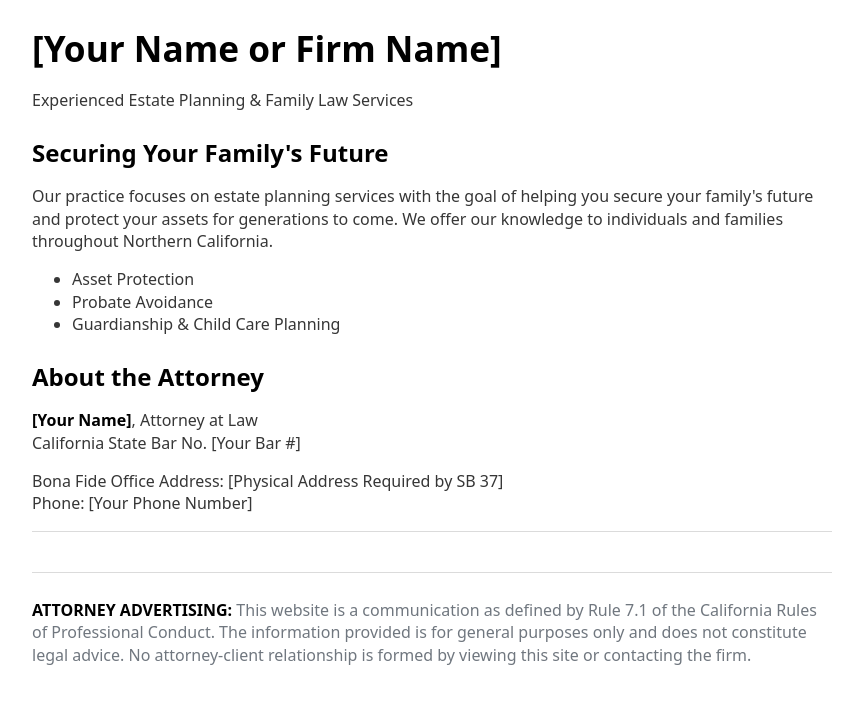
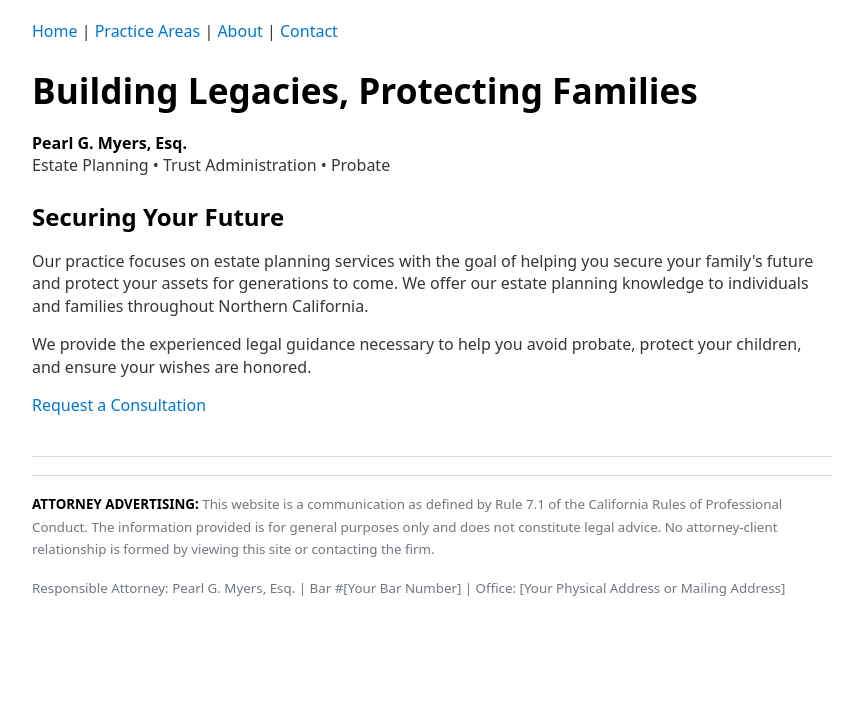
Before and after one commit to judahahahah/PGMLegal, a plain HTML site: page index.html in a window 1280 px wide. Shown: the whole page, without its empty margins (208-1071 px from the left). Drawn offline with nearby package versions, Linux system fonts and the light colour scheme.

Commit message:
Update index.html

```diff
--- a/index.html
+++ b/index.html
@@ -3,38 +3,36 @@
 <head>
     <meta charset="UTF-8">
     <meta name="viewport" content="width=device-width, initial-scale=1.0">
-    <title>Estate Planning Services | Northern California</title>
+    <title>Law Office of Pearl G. Myers | Northern California Estate Planning</title>
     <link rel="stylesheet" href="https://cdn.jsdelivr.net/npm/water.css@2/out/water.css">
 </head>
 <body>
+    <nav>
+        <a href="index.html">Home</a> |
+        <a href="services.html">Practice Areas</a> |
+        <a href="about.html">About</a> |
+        <a href="contact.html">Contact</a>
+    </nav>
+
     <header>
-        <h1>[Your Name or Firm Name]</h1>
-        <p>Experienced Estate Planning & Family Law Services</p>
+        <h1>Building Legacies, Protecting Families</h1>
+        <p><strong>Pearl G. Myers, Esq.</strong><br>
+        Estate Planning • Trust Administration • Probate</p>
     </header>
 
     <main>
         <section>
-            <h2>Securing Your Family's Future</h2>
-            <p>Our practice focuses on estate planning services with the goal of helping you secure your family's future and protect your assets for generations to come. We offer our knowledge to individuals and families throughout Northern California.</p>
-            <ul>
-                <li>Asset Protection</li>
-                <li>Probate Avoidance</li>
-                <li>Guardianship & Child Care Planning</li>
-            </ul>
-        </section>
-
-        <section>
-            <h2>About the Attorney</h2>
-            <p><strong>[Your Name]</strong>, Attorney at Law<br>
-            California State Bar No. [Your Bar #]</p>
-            <p>Bona Fide Office Address: [Physical Address Required by SB 37]<br>
-            Phone: [Your Phone Number]</p>
+            <h2>Securing Your Future</h2>
+            <p>Our practice focuses on estate planning services with the goal of helping you secure your family's future and protect your assets for generations to come. We offer our estate planning knowledge to individuals and families throughout Northern California.</p>
+            <p>We provide the experienced legal guidance necessary to help you avoid probate, protect your children, and ensure your wishes are honored.</p>
+            <a href="contact.html" class="button">Request a Consultation</a>
         </section>
     </main>
 
-    <hr>
     <footer>
-        <p><strong>ATTORNEY ADVERTISING:</strong> This website is a communication as defined by Rule 7.1 of the California Rules of Professional Conduct. The information provided is for general purposes only and does not constitute legal advice. No attorney-client relationship is formed by viewing this site or contacting the firm.</p>
+        <hr>
+        <p><small><strong>ATTORNEY ADVERTISING:</strong> This website is a communication as defined by Rule 7.1 of the California Rules of Professional Conduct. The information provided is for general purposes only and does not constitute legal advice. No attorney-client relationship is formed by viewing this site or contacting the firm.</small></p>
+        <p><small>Responsible Attorney: Pearl G. Myers, Esq. | Bar #[Your Bar Number] | Office: [Your Physical Address or Mailing Address]</small></p>
     </footer>
 </body>
 </html>
```
